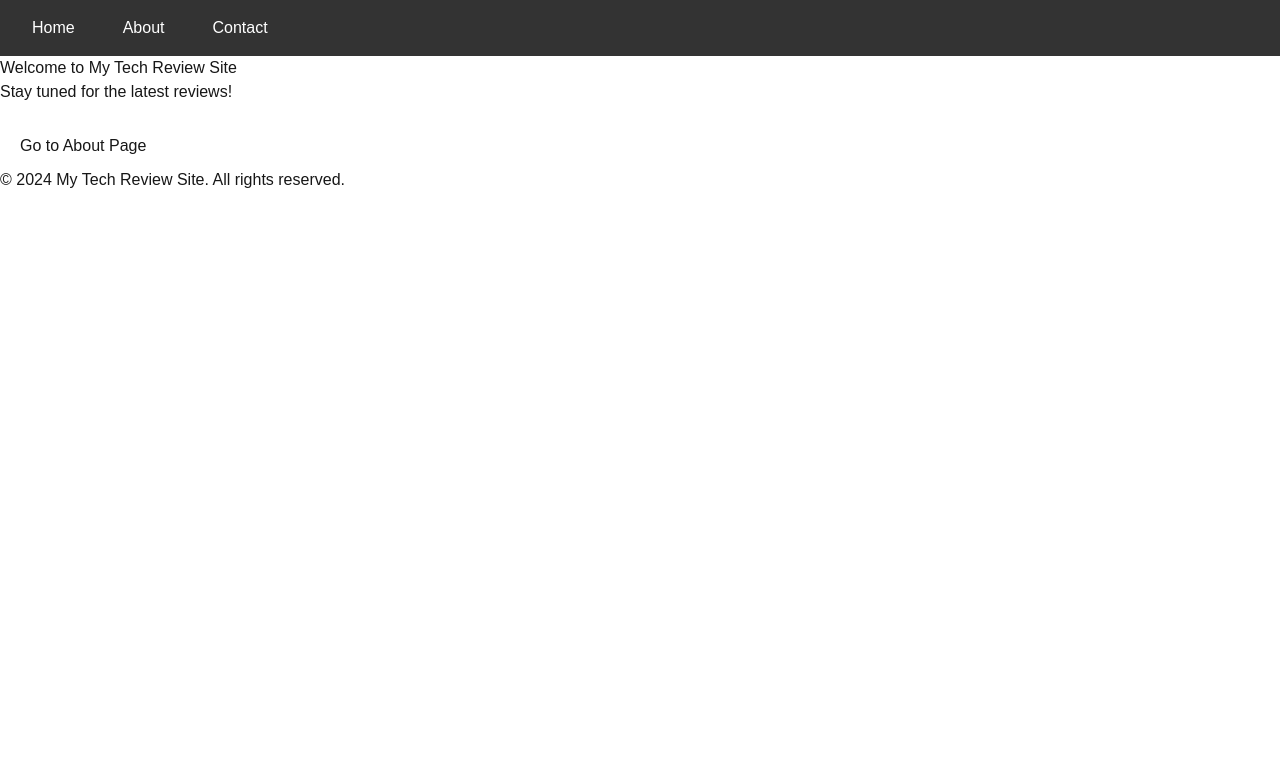
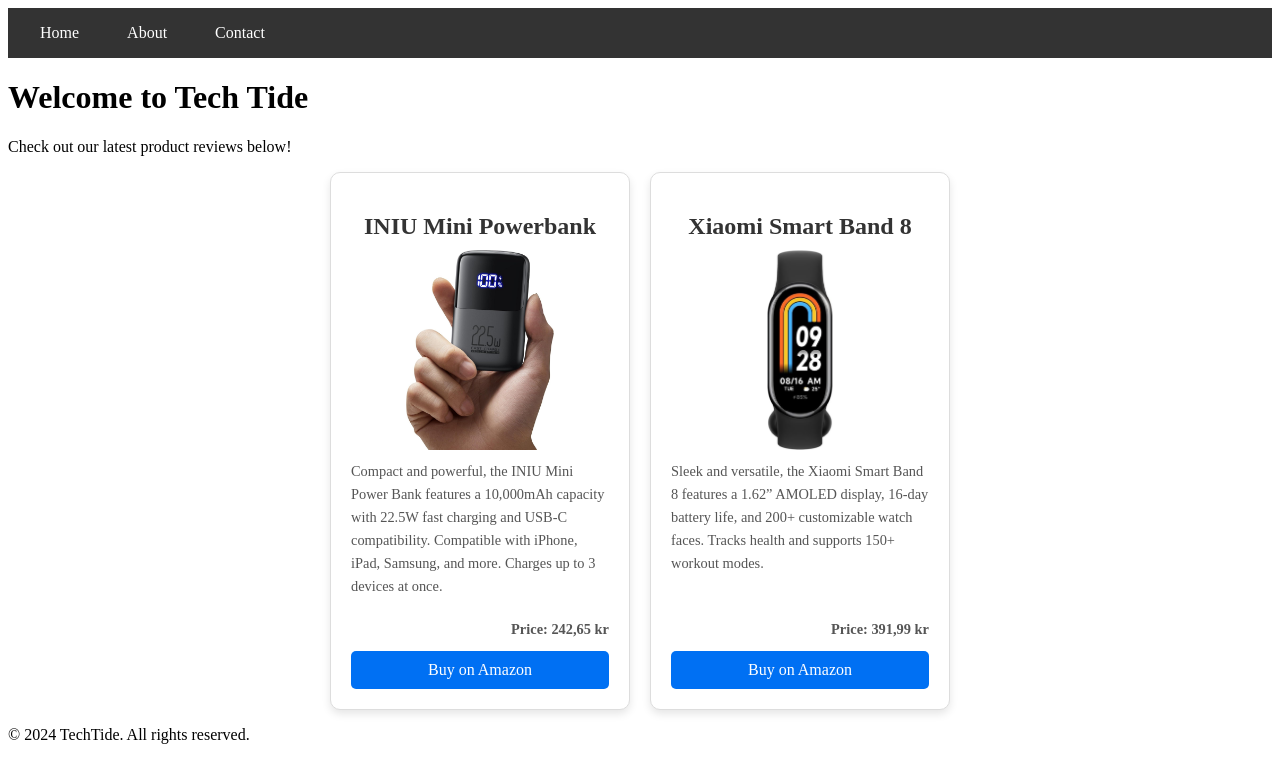
Before and after one commit to RobertRovenko/TechTide, a Next.js app: page / in a window 1280 px wide. Shown: the top 782 px of the page. Built offline with nearby package versions, Linux system fonts and the light colour scheme.

Commit message:
added my first products

```diff
--- /dev/null
+++ b/app/data/products.js
@@ -0,0 +1,49 @@
+const products = [
+  {
+    id: 1,
+    name: "INIU Mini Powerbank",
+    shortDescription: `
+        Compact and powerful, the INIU Mini Power Bank features a 10,000mAh capacity with 22.5W fast charging and USB-C compatibility.
+        Compatible with iPhone, iPad, Samsung, and more. Charges up to 3 devices at once.
+      `,
+    longDescription: `
+        The INIU Mini Power Bank offers a 10,000mAh capacity with 22.5W fast charging and USB-C in & out.
+
+        **Key Features:**
+        - **Compatibility**: Works with iPhone 15/14/13/12/11, iPad, Samsung S22/S21, Xiaomi, Google devices, and more.
+        - **Performance**: Rated 4.6 out of 5 stars from 15,982 reviews.
+        - **Capacity**: Compact design, half the size of an iPhone, charges up to 3 devices simultaneously.
+        - **Support**: Includes a USB-C cable, travel case, user manual, and comes with a 30-day money-back guarantee, a 5-year warranty, and lifetime technical support.
+
+        Priced at 242.65 kr with a 16% discount off the median price of 289.99 kr.
+      `,
+    images: ["/images/iniuminipowerbank.jpg", "/images/iniuminipowerbank.jpg"],
+    affiliateLink: "https://amzn.to/3BfMraU",
+    price: "242,65 kr",
+  },
+  {
+    id: 2,
+    name: "Xiaomi Smart Band 8",
+    shortDescription: `
+        Sleek and versatile, the Xiaomi Smart Band 8 features a 1.62” AMOLED display, 16-day battery life, and 200+ customizable watch faces.
+        Tracks health and supports 150+ workout modes.
+      `,
+    longDescription: `
+        The Xiaomi Smart Band 8 features a sleek design with a metallic-like frame and quick-release strap for easy customization.
+
+        **Key Features:**
+        - **Display**: Ambient light sensor with 60Hz refresh rate for smooth performance.
+        - **Battery Life**: Up to 16 days with 2C fast charging, fully recharged in about 1 hour.
+        - **Customization**: Choose from over 200 watch faces and track health with continuous SpO2 measurement, heart rate monitoring, and sleep analysis.
+        - **Exercise Tracking**: 150+ workout modes, supports unique accessories for versatile wear.
+
+        Specifications include a 1.62” AMOLED screen, 5 ATM water resistance, and compatibility with Android 6.0 and iOS 12 or higher. Priced at 391,99 kr.
+      `,
+    images: ["/images/xioamismartband8.jpg", "/images/xioamismartband8.jpg"],
+    affiliateLink: "https://amzn.to/3XlditG",
+    price: "391,99 kr",
+  },
+  // Add more products here
+];
+
+export default products;
--- a/app/globals.css
+++ b/app/globals.css
@@ -1,27 +1,81 @@
-@tailwind base;
-@tailwind components;
-@tailwind utilities;
-
-:root {
-  --background: #ffffff;
-  --foreground: #171717;
+/* Product List */
+.product-list {
+  display: flex;
+  flex-wrap: wrap;
+  gap: 20px;
+  justify-content: center; /* Center align the products */
 }
 
-@media (prefers-color-scheme: dark) {
-  :root {
-    --background: #0a0a0a;
-    --foreground: #ededed;
-  }
+/* Product Card */
+.product-card {
+  display: flex;
+  flex-direction: column; /* Arrange items in a column */
+  border: 1px solid #ddd;
+  padding: 20px;
+  border-radius: 10px;
+  width: 300px;
+  text-align: center;
+  box-shadow: 0 4px 8px rgba(0, 0, 0, 0.1); /* Subtle shadow for better visibility */
+  background-color: #fff; /* Background color for better contrast */
+  position: relative; /* Required for button and price positioning */
+  box-sizing: border-box; /* Includes padding and border in the element's total width and height */
 }
 
-body {
-  color: var(--foreground);
-  background: var(--background);
-  font-family: Arial, Helvetica, sans-serif;
+/* Product Image */
+.product-card img {
+  border-radius: 5px;
+  width: 100%; /* Full width for consistency */
+  height: 200px; /* Fixed height */
+  object-fit: contain; /* Ensures the entire image is visible */
+  overflow: hidden; /* Hide any overflowed content */
 }
 
-@layer utilities {
-  .text-balance {
-    text-wrap: balance;
-  }
+/* Product Title */
+.product-card h2 {
+  font-size: 1.5em;
+  margin-bottom: 10px;
+  color: #333; /* Darker color for better readability */
 }
+
+/* Product Description */
+.product-card p {
+  font-size: 0.9em; /* Slightly smaller font size for descriptions */
+  line-height: 1.6; /* Improved line spacing */
+  color: #555; /* Lighter color for description text */
+  margin: 0; /* Remove default margin for better control */
+  text-align: left; /* Align text to the left for readability */
+  overflow: hidden; /* Ensure content doesn’t overflow */
+  text-overflow: ellipsis; /* Add ellipsis for overflowed text */
+  display: -webkit-box; /* Support for multiline truncation */
+  -webkit-line-clamp: 6; /* Control the number of visible lines */
+  -webkit-box-orient: vertical; /* Vertical orientation for multiline truncation */
+  padding: 10px 0; /* Add padding for better spacing */
+  flex-grow: 1; /* Allow description to grow and push button down */
+}
+
+/* Product Price and Button Wrapper */
+.product-card .price-button-wrapper {
+  display: flex;
+  flex-direction: column; /* Stack price and button vertically */
+  align-items: flex-end; /* Align items to the right */
+  margin-top: auto; /* Push to the bottom */
+}
+
+/* Product Price */
+.product-card .price {
+  font-size: 1.2em; /* Size for the price */
+  margin-bottom: 10px; /* Distance from the button */
+  font-weight: bold; /* Emphasize the price */
+  color: #333; /* Color for the price */
+}
+
+/* Product Button */
+.product-card a {
+  text-decoration: none;
+  background-color: #0070f3; /* Adjust button color as needed */
+  color: white;
+  padding: 10px;
+  border-radius: 5px;
+  display: block;
+  text-align: center;
+}
--- a/app/layout.js
+++ b/app/layout.js
@@ -10,7 +10,7 @@
         <Navbar />
         <main>{children}</main>
         <footer>
-          <p>© 2024 My Tech Review Site. All rights reserved.</p>
+          <p>© 2024 TechTide. All rights reserved.</p>
         </footer>
       </body>
     </html>
--- a/app/page.js
+++ b/app/page.js
@@ -1,16 +1,33 @@
-import Link from "next/link";
+import products from "../app/data/products"; // Import the product array
 
 export default function Home() {
   return (
     <div>
-      <h1>Welcome to My Tech Review Site</h1>
-      <p>Stay tuned for the latest reviews!</p>
+      <h1>Welcome to Tech Tide</h1>
+      <p>Check out our latest product reviews below!</p>
 
-      <Link href="/about">
-        <button style={{ padding: "10px 20px", marginTop: "20px" }}>
-          Go to About Page
-        </button>
-      </Link>
+      <div className="product-list">
+        {products.map((product) => (
+          <div key={product.id} className="product-card">
+            <h2>{product.name}</h2>
+            <img src={product.images[0]} alt={product.name} width="200" />
+            <p>{product.shortDescription}</p>
+            <div class="price-button-wrapper">
+              <p>
+                <strong>Price: {product.price}</strong>
+              </p>
+            </div>
+
+            <a
+              href={product.affiliateLink}
+              target="_blank"
+              rel="noopener noreferrer"
+            >
+              Buy on Amazon
+            </a>
+          </div>
+        ))}
+      </div>
     </div>
   );
 }
```
Also changed, not shown: public/images/iniuminipowerbank.jpg (added), public/images/xioamismartband8.jpg (added).
